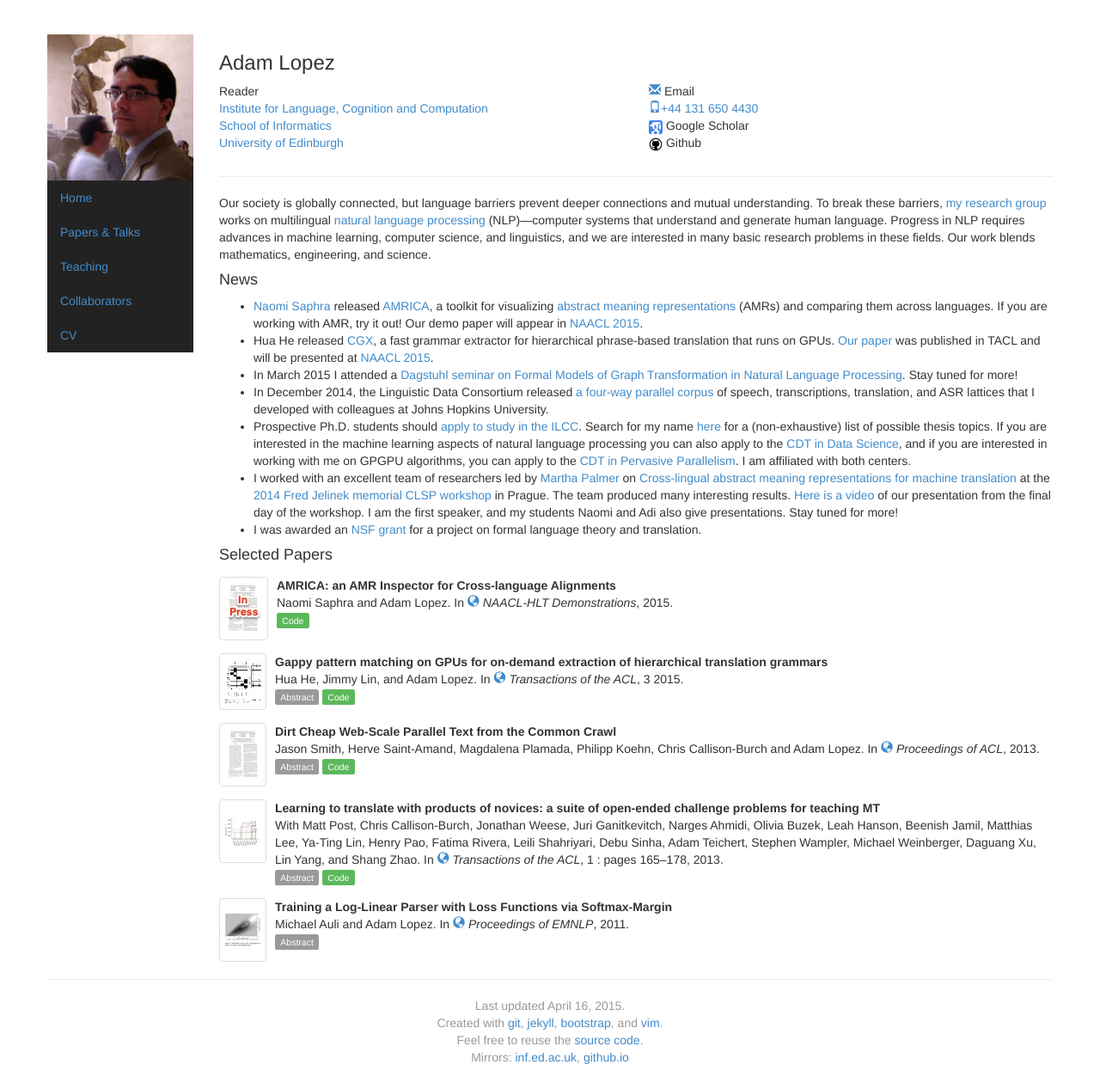
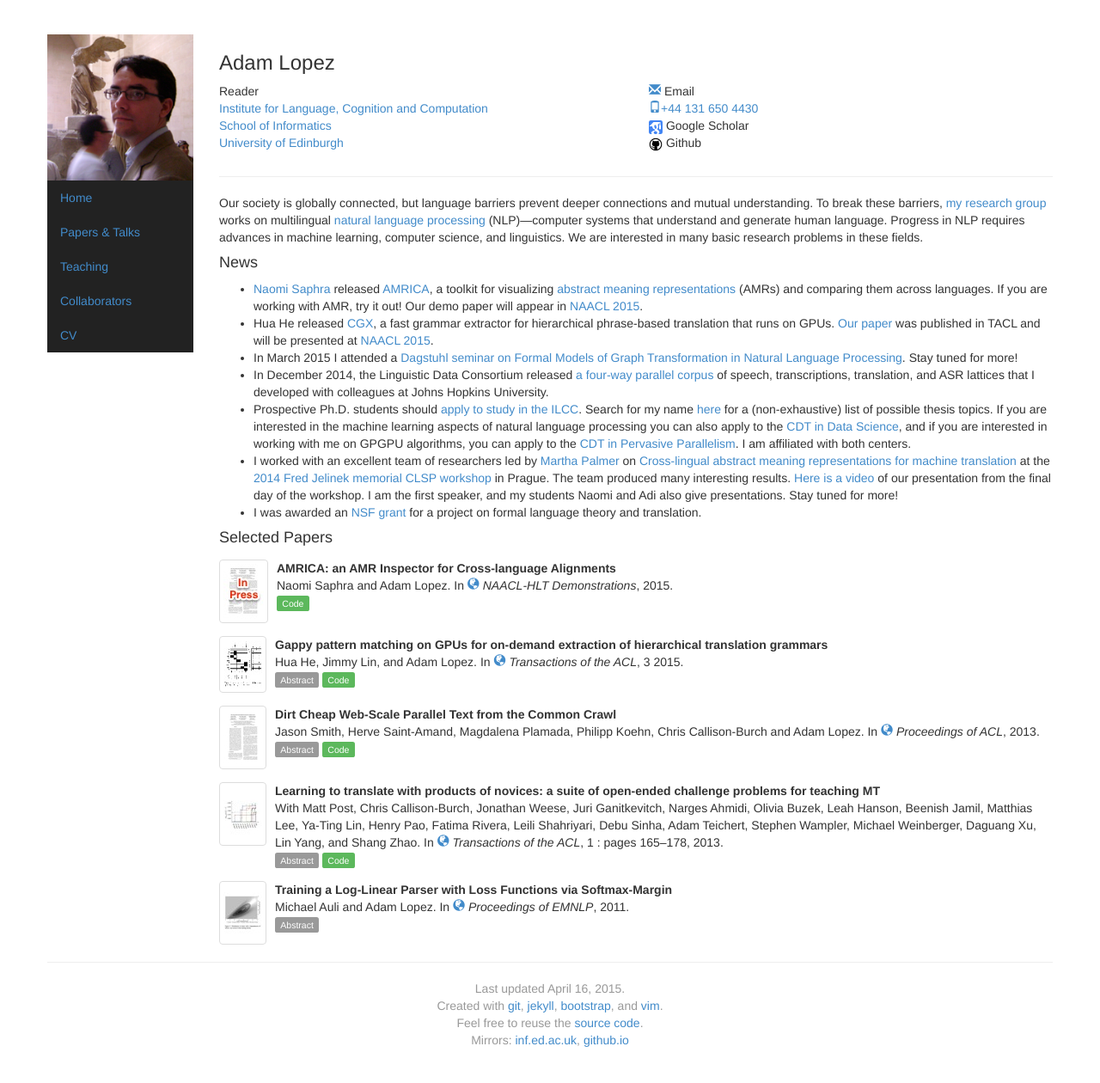
Before and after one commit to alopez/alopez.github.com, a Jekyll site: the page built from index.html, in a window 1280 px wide. Shown: the whole page at 86% size. Built offline with Jekyll 4.4.1, drawn with Linux system fonts in a browser that asks for light colours.

Commit message:
Update blurb

```diff
--- a/index.html
+++ b/index.html
@@ -85,8 +85,7 @@ news:
   <a href="http://en.wikipedia.org/wiki/Natural_language_processing">natural language processing</a> (NLP)&mdash;computer
   systems that understand and generate human language.
   Progress in NLP requires advances in machine learning, computer science,
-  and linguistics, and we are interested in many basic research problems in these fields.
-  Our work blends mathematics, engineering, and science.
+  and linguistics. We are interested in many basic research problems in these fields.
 </p>
 
 <h4>News</h4>
```
